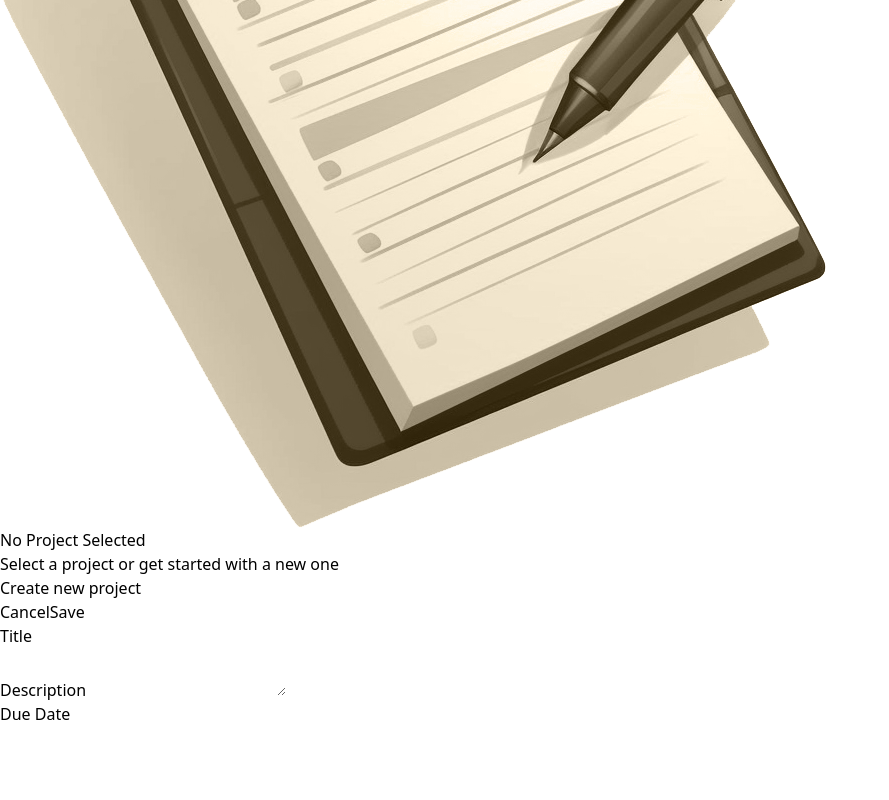
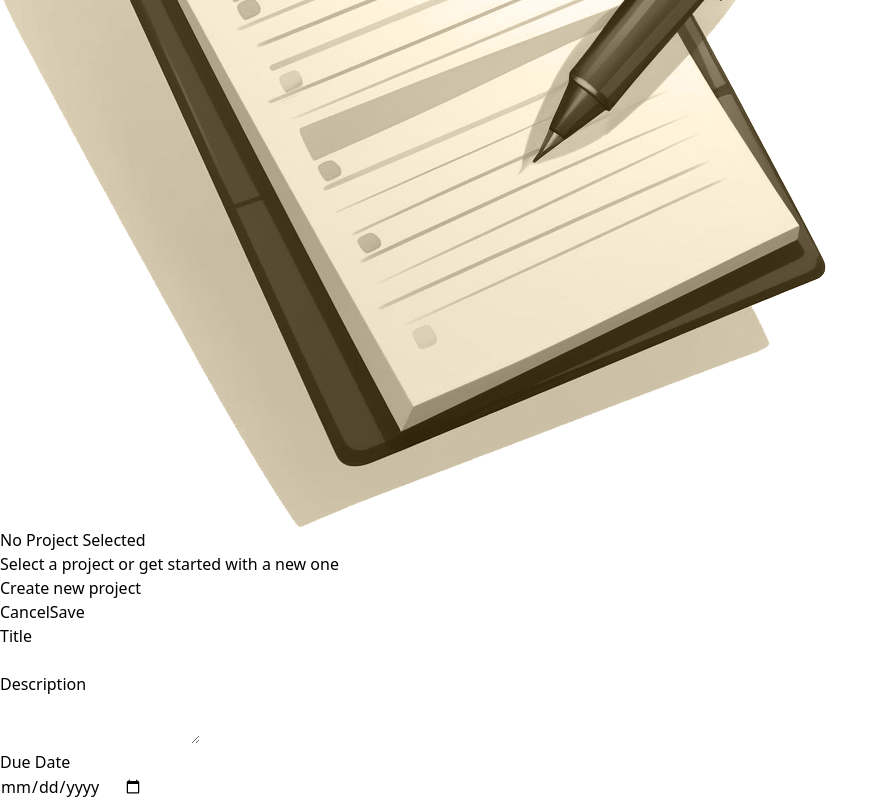
Before and after one commit to nicolasbouffault/2024-React-Project-Management, a React (Vite) app: page / in a window 1280 px wide. Shown: the part 423-1223 px from the top of the page, without its empty margins (0-889 px from the left). Before the commit the page ends 1149 px from the top, so only its background shows below. Built offline with nearby package versions, Linux system fonts and the light colour scheme.

Commit message:
Add style for new project form

```diff
--- a/src/App.jsx
+++ b/src/App.jsx
@@ -10,12 +10,14 @@ function App() {
     return (
         <div className="flex project-app">
             <ProjectsSidebar onAddProject={handleAddProject} />
-            <div className="w-4/5 flex flex-col text-center items-center main-content pt-44">
-                <img
-                    className="w-16"
-                    src="/src/assets/no-projects.png"
-                    alt=""
-                />
+            <div className="w-4/5 text-center main-content pt-44 pl-10 pr-56">
+                <div className="logo-image flex justify-center">
+                    <img
+                        className="w-16"
+                        src="/src/assets/no-projects.png"
+                        alt=""
+                    />
+                </div>
                 <h2 className="text-2xl text-black/60 font-bold mb-4 mt-4">
                     No Project Selected
                 </h2>
--- a/src/components/NewProject.jsx
+++ b/src/components/NewProject.jsx
@@ -3,24 +3,64 @@ import React from "react";
 export default function NewProject() {
     return (
         <div className="new-project-form-container">
-            <div className="new-project-form-ctas">
-                <button>Cancel</button>
-                <button className="btn btn-primary">Save</button>
-            </div>
-            <div className="new-project-form-inputs">
-                <div>
-                    <label htmlFor="title">Title</label>
-                    <input type="text" id="title" />
+            <form onSubmit={(e) => e.preventDefault()}>
+                <div className="new-project-form-ctas flex justify-end gap-4 pb-4">
+                    <button>Cancel</button>
+                    <button
+                        type="submit"
+                        className="btn rounded-lg bg-black text-white hover:text-white py-2 px-6 relative"
+                    >
+                        Save
+                    </button>
                 </div>
-                <div>
-                    <label htmlFor="description">Description</label>
-                    <textarea name="" id="description"></textarea>
+                <div className="new-project-form-inputs flex flex-col gap-3">
+                    <div className="new-project-form-inputs-row">
+                        <div className="label text-left pb-1">
+                            <label
+                                className="uppercase font-bold text-black/60"
+                                htmlFor="title"
+                            >
+                                Title
+                            </label>
+                        </div>
+                        <input
+                            type="text"
+                            id="title"
+                            className="w-full bg-black/10 p-2 border-b-2 border-black/10 focus:outline-none rounded-sm"
+                        />
+                    </div>
+                    <div className="new-project-form-inputs-row">
+                        <div className="label text-left pb-1">
+                            <label
+                                className="uppercase font-bold text-black/60"
+                                htmlFor="description"
+                            >
+                                Description
+                            </label>
+                        </div>
+                        <textarea
+                            name=""
+                            id="description"
+                            className="w-full bg-black/10 p-2 border-b-2 border-black/10 focus:outline-none rounded-sm"
+                        ></textarea>
+                    </div>
+                    <div className="new-project-form-inputs-row">
+                        <div className="label text-left pb-1">
+                            <label
+                                className="uppercase font-bold text-black/60"
+                                htmlFor="max-date"
+                            >
+                                Due Date
+                            </label>
+                        </div>
+                        <input
+                            type="date"
+                            id="max-date"
+                            className="w-full bg-black/10 p-2 border-b-2 border-black/10 focus:outline-none rounded-sm"
+                        />
+                    </div>
                 </div>
-                <div>
-                    <label htmlFor="max-date">Due Date</label>
-                    <input type="text" id="max-date" />
-                </div>
-            </div>
+            </form>
         </div>
     );
 }
```
